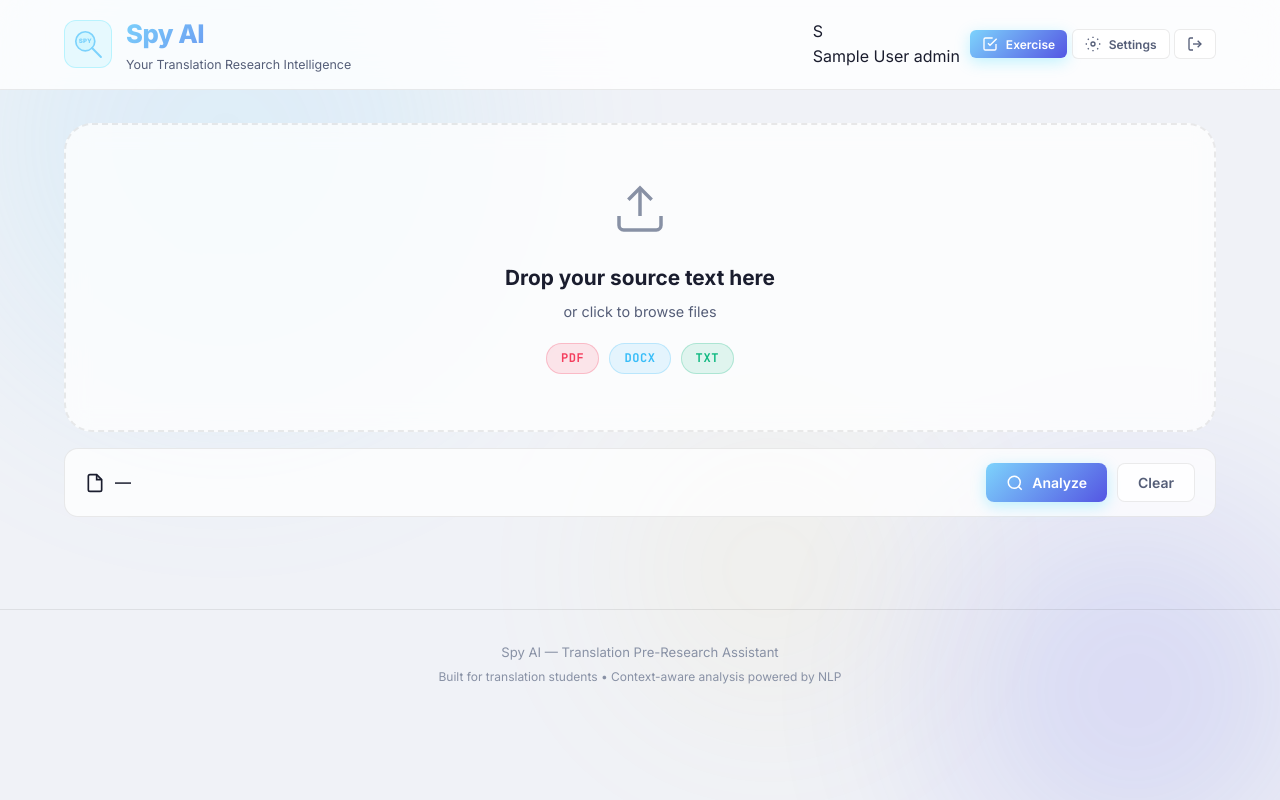
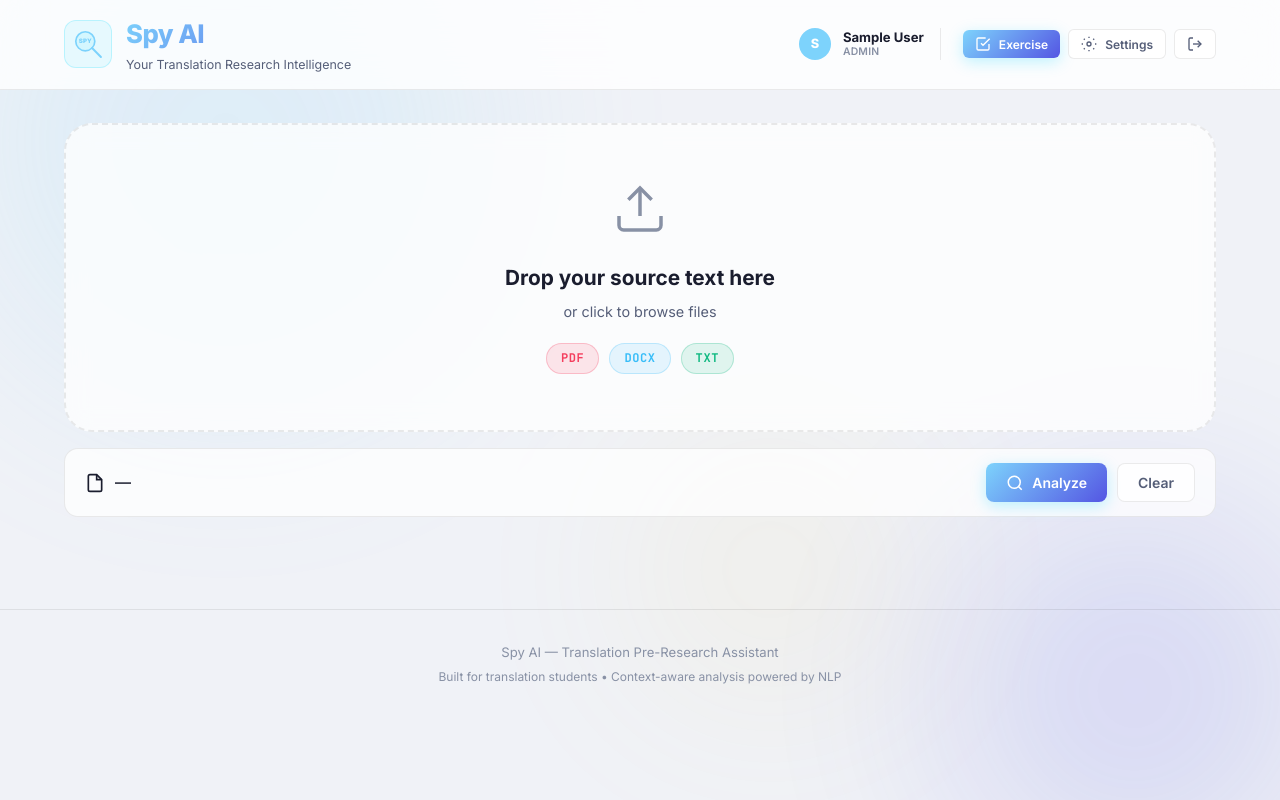
Before and after one commit to kerem-shn/Spy-AI, a Flask app: page / in a window 1280 px wide. Run offline with Flask 3, Linux system fonts and the light colour scheme; the visitor is signed in with stand-in values (Sample User, id 1).

Commit message:
fix: bugged avatar/user badge display on PC layout

```diff
--- a/templates/index.html
+++ b/templates/index.html
@@ -3,6 +3,14 @@
 
 <head>
     <style>
+        /* User Info Section (Global) */
+        .user-badge { display: flex; align-items: center; gap: 12px; margin-right: 12px; padding-right: 16px; border-right: 1px solid var(--border-subtle); }
+        .user-avatar { width: 32px; height: 32px; border-radius: 50%; background: var(--accent-cyan); color: white; display: flex; align-items: center; justify-content: center; font-weight: 800; font-size: 0.8rem; }
+        .user-meta { display: flex; flex-direction: column; line-height: 1.2; }
+        .user-name { font-size: 0.82rem; font-weight: 700; color: var(--text-primary); }
+        .user-role { font-size: 0.65rem; font-weight: 600; color: var(--text-muted); text-transform: uppercase; letter-spacing: 0.02em; }
+        .action-group { display: flex; align-items: center; gap: 8px; }
+
         @media(max-width:768px){
           /* Header Layout - 2 Rows */
           .header__inner { flex-direction: column !important; padding: 12px 14px 10px !important; gap: 14px !important; }
```
